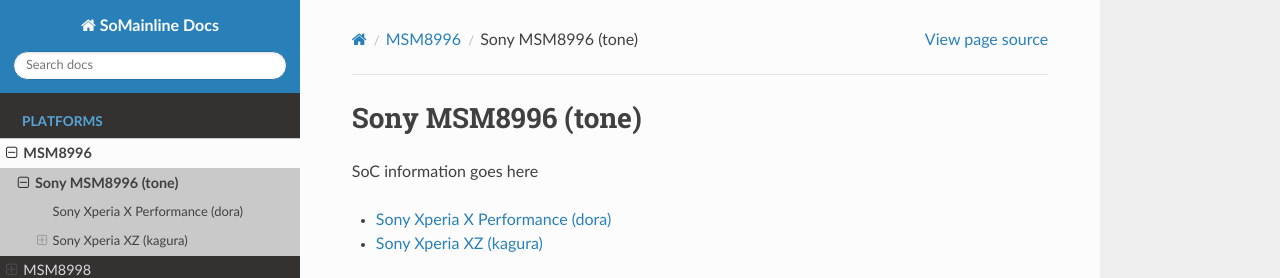
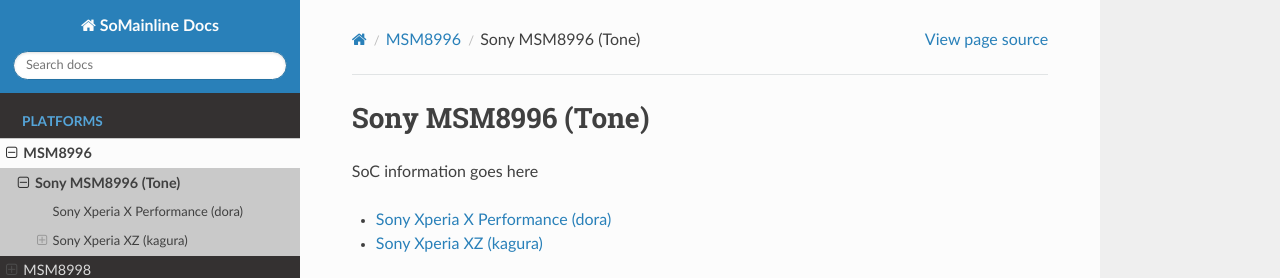
Before and after one commit to SoMainline/docs.somainline.org-deploy, a Sphinx documentation site: the page built from source/platform/msm8996/sony/index.rst, in a window 1280 px wide. Shown: the top 278 px of the page. Built offline with Sphinx 7.4.7 and the Read the Docs theme 2.0.0, drawn with Linux system fonts in a browser that asks for light colours.

```diff
--- a/source/platform/msm8996/sony/index.rst
+++ b/source/platform/msm8996/sony/index.rst
@@ -1,4 +1,4 @@
-Sony MSM8996 (tone)
+Sony MSM8996 (Tone)
 ===================
 
 SoC information goes here
```
